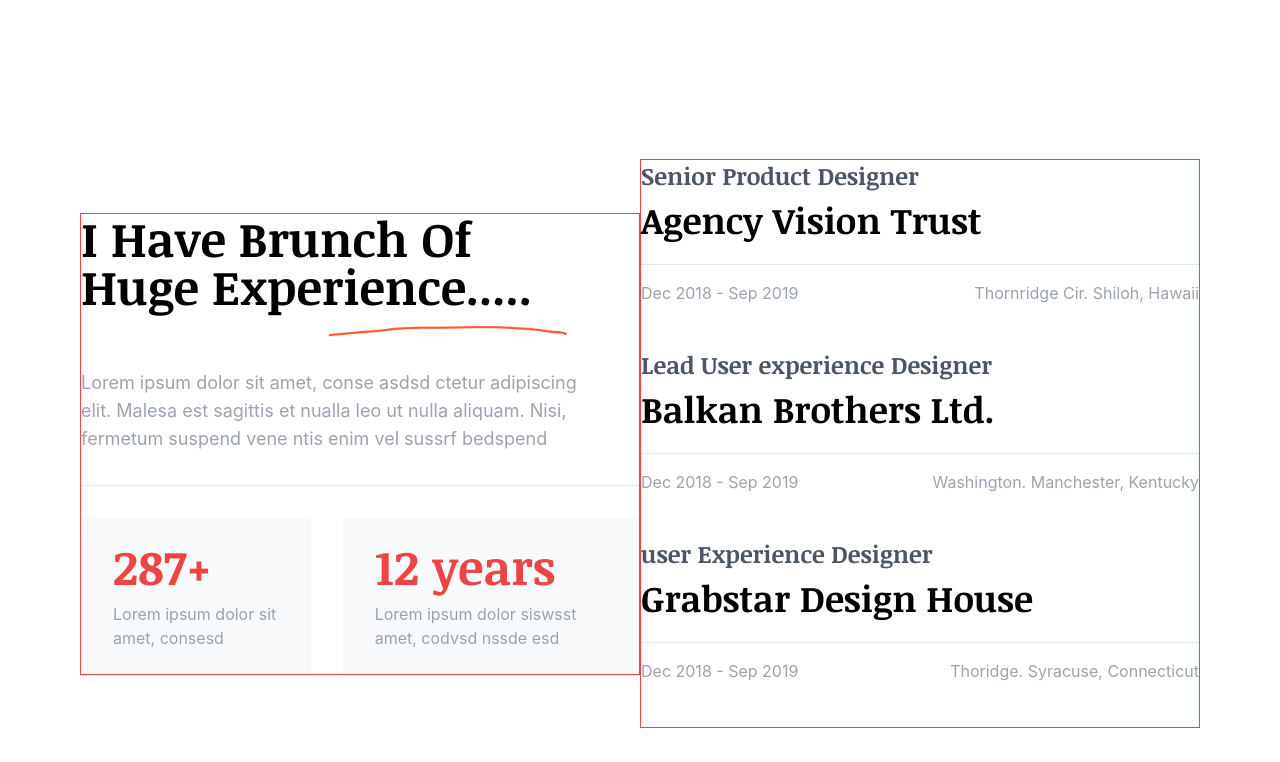
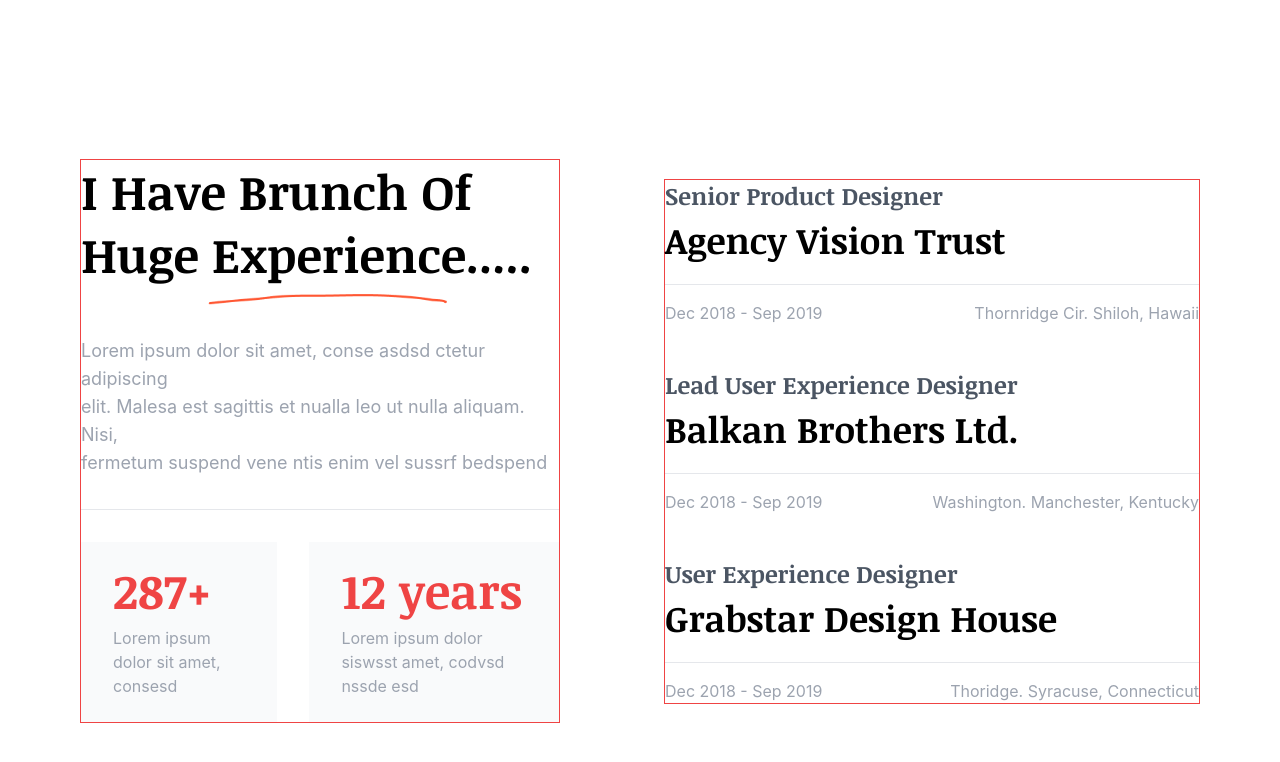
Before and after one commit to Avi-s-Work/alex, a Next.js app: page /fullpage in a window 1280 px wide. Shown: the part 2058-2820 px from the top of the page. Built offline with nearby package versions, Linux system fonts and the light colour scheme.

Commit message:
experience_section_done

```diff
--- a/components/experience.js
+++ b/components/experience.js
@@ -4,16 +4,19 @@ export default function Experience() {
   return (
     <>
       <section className="w-full xl:px-96 lg:px-20 md:px-20 sm:px-10 px-10 grid grid-cols-2 items-center py-40">
-        {/* Left Part */}
-        <div className="border border-red-500">
+        {/* Left Part //////////////////////////////////////////////// */}
+        <div className="border border-red-500 mr-20">
           {/* Heading  */}
           <div className="flex flex-col">
             <div>
-              <h1 className="text-5xl font-noticia">
+              <h1
+                style={{ lineHeight: "63px" }}
+                className="text-5xl font-noticia"
+              >
                 I Have Brunch Of <br /> Huge Experience.....
               </h1>
             </div>
-            <div className="flex items-center justify-end mt-4 mr-16 pr-2">
+            <div className="flex items-center justify-end mt-2 mr-28">
               <Image
                 src="/images/Heading_Lines/experience_line.png"
                 alt="experience_line"
@@ -46,10 +49,10 @@ export default function Experience() {
             </div>
           </div>
         </div>
-        {/* Right Part */}
-        <div className="border border-red-500 grid grid-rows-3">
+        {/* Right Part //////////////////////////////////////////////// */}
+        <div className="border border-red-500 grid grid-rows-3 gap-y-11 ml-6">
           {/* Companies  */}
-          <div className="pb-11">
+          <div>
             <h1 className="text-2xl font-noticia text-gray-600">
               Senior Product Designer
             </h1>
@@ -65,9 +68,9 @@ export default function Experience() {
             </div>
           </div>
           {/* Companies  */}
-          <div className="pb-11">
+          <div>
             <h1 className="text-2xl font-noticia text-gray-600">
-              Lead User experience Designer
+              Lead User Experience Designer
             </h1>
             <h1 className="text-4xl font-noticia mt-2 mb-6">
               Balkan Brothers Ltd.
@@ -83,7 +86,7 @@ export default function Experience() {
           {/* Companies  */}
           <div>
             <h1 className="text-2xl font-noticia text-gray-600">
-              user Experience Designer
+              User Experience Designer
             </h1>
             <h1 className="text-4xl font-noticia mt-2 mb-6">
               Grabstar Design House
```
